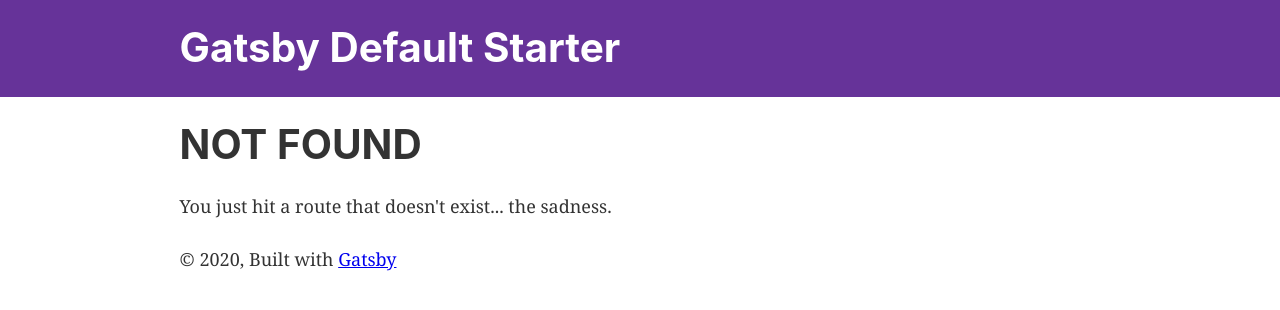
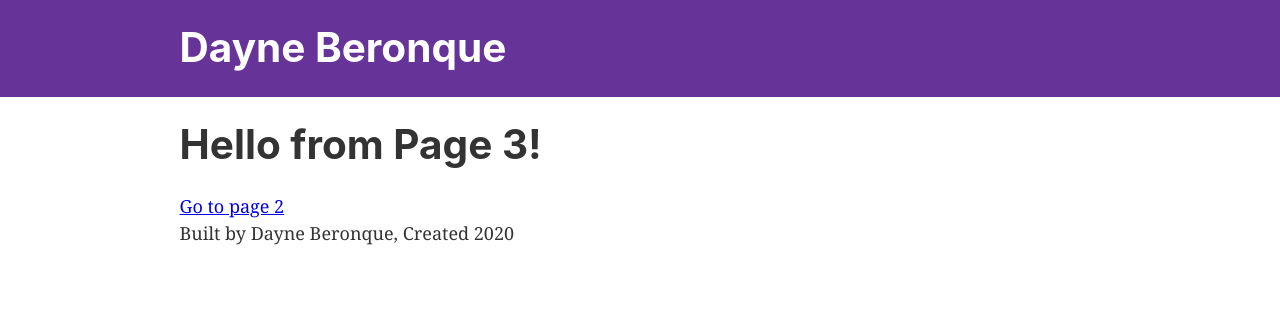
Before and after one commit to dayneyulber/gatsbyblog, a Gatsby site: page /posts/page-3 in a window 1280 px wide. Before the commit this address had no page. Built offline with nearby package versions, Linux system fonts and the light colour scheme; Gatsby itself is replaced by a stand-in of ours.

Commit message:
minor site detail changes

```diff
--- a/gatsby-config.js
+++ b/gatsby-config.js
@@ -1,8 +1,9 @@
 module.exports = {
   siteMetadata: {
-    title: `Gatsby Default Starter`,
+    title: `Dayne Beronque`,
     description: `Kick off your next, great Gatsby project with this default starter. This barebones starter ships with the main Gatsby configuration files you might need.`,
-    author: `@gatsbyjs`,
+    author: `Dayne Beronque`,
+    createdAt: 2020,
   },
   plugins: [
     `gatsby-plugin-react-helmet`,
--- a/src/components/layout.js
+++ b/src/components/layout.js
@@ -11,17 +11,19 @@ import { useStaticQuery, graphql } from "gatsby"
 
 import Header from "./header"
 import "./layout.css"
-
-const Layout = ({ children }) => {
-  const data = useStaticQuery(graphql`
-    query SiteTitleQuery {
-      site {
-        siteMetadata {
-          title
-        }
+const getSiteMetadata = graphql`
+  {
+    site {
+      siteMetadata {
+        title
+        author
+        createdAt
       }
     }
-  `)
+  }
+`
+const Layout = ({ children }) => {
+  const data = useStaticQuery(getSiteMetadata)
 
   return (
     <>
@@ -35,9 +37,8 @@ const Layout = ({ children }) => {
       >
         <main>{children}</main>
         <footer>
-          © {new Date().getFullYear()}, Built with
-          {` `}
-          <a href="https://www.gatsbyjs.org">Gatsby</a>
+          Built by {data.site.siteMetadata.author}, Created{" "}
+          {data.site.siteMetadata.createdAt}
         </footer>
       </div>
     </>
--- /dev/null
+++ b/src/pages/posts/page-3.js
@@ -0,0 +1,10 @@
+import React from "react"
+import { Link } from "gatsby"
+import Layout from "../../components/layout"
+export default () => (
+  <Layout>
+    <h1>Hello from Page 3!</h1>
+
+    <Link to="/page-2">Go to page 2</Link>
+  </Layout>
+)
```
